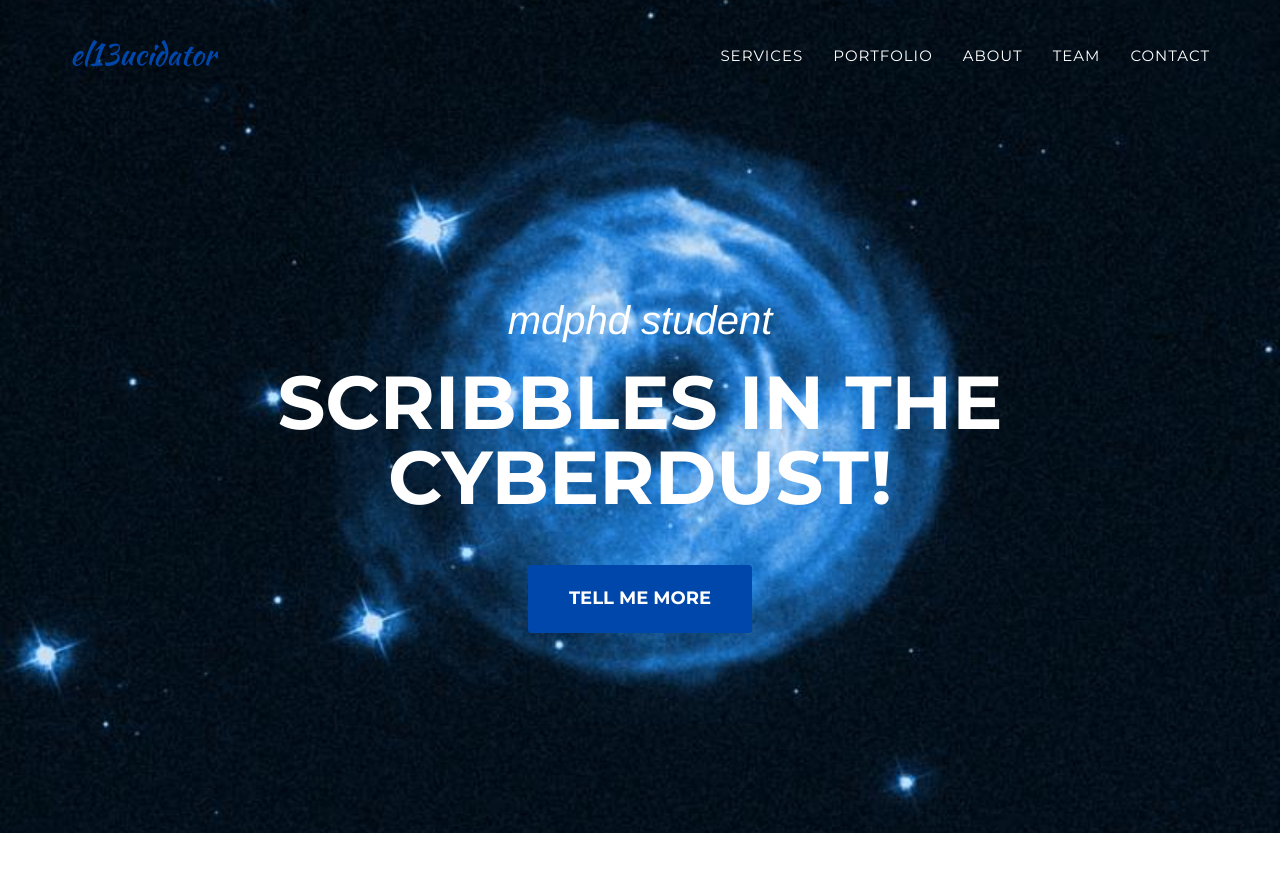
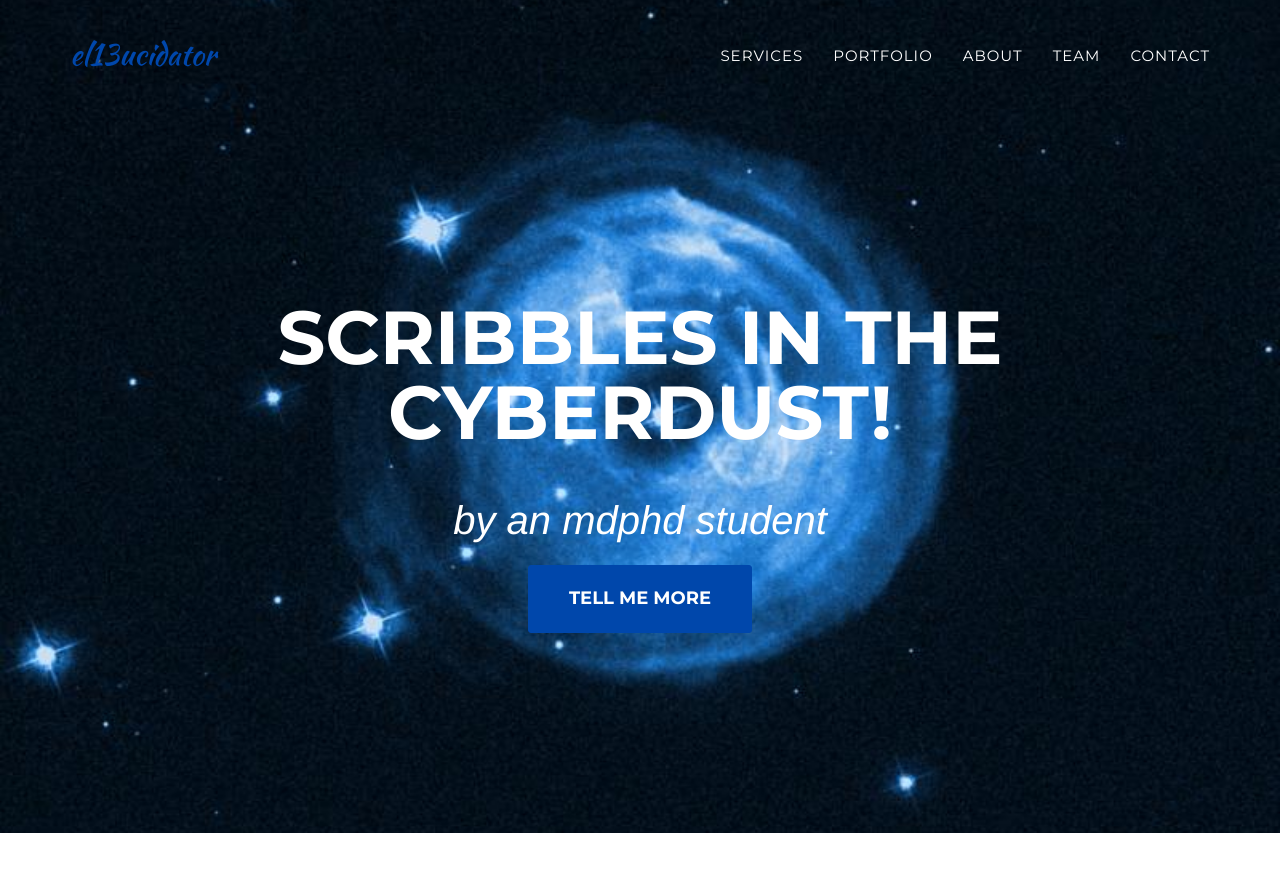
Before and after one commit to el13ucidator/el13ucidator.github.io, a Jekyll site: the page built from index.html, in a window 1280 px wide and 900 px high. Shown: the top 872 px of the window. Built offline with Jekyll 4.4.1, drawn with Linux system fonts in a browser that asks for light colours; some web fonts are replaced.

Commit message:
archive "orig" images, flip intro text order

```diff
--- a/_includes/header.html
+++ b/_includes/header.html
@@ -44,8 +44,8 @@
     <header>
         <div class="container">
             <div class="intro-text">
-                <div class="intro-lead-in">mdphd student</div>
                 <div class="intro-heading">scribbles in the cyberdust!</div>
+                <div class="intro-lead-in">by an mdphd student</div>
                 <a href="#services" class="page-scroll btn btn-xl">Tell Me More</a>
             </div>
         </div>
--- a/_layouts/default.html
+++ b/_layouts/default.html
@@ -10,9 +10,9 @@
     {% include services.html %}
     {% include portfolio_grid.html %}
     {% include about.html %}
-    {% include team.html %}
-    {% include clients.html %}
-    {% include contact.html %}
+ #   {% include team.html %}
+ #  {% include clients.html %}
+#    {% include contact.html %}
     {% include footer.html %}
     {% include modals.html %}
     {% include js.html %}
```
Also changed, not shown: img/about/orig/1.jpg (renamed from img/about/1.jpg), img/about/orig/2.jpg (renamed from img/about/2.jpg), img/about/orig/3.jpg (renamed from img/about/3.jpg), img/about/orig/4.jpg (renamed from img/about/4.jpg), img/logos/orig/aetuts.jpg (renamed from img/logos/aetuts.jpg), img/logos/orig/creative-market.jpg (renamed from img/logos/creative-market.jpg), img/logos/orig/designmodo.jpg (renamed from img/logos/designmodo.jpg), img/logos/orig/envato.jpg (renamed from img/logos/envato.jpg), img/logos/orig/microlancer.jpg (renamed from img/logos/microlancer.jpg), img/logos/orig/themeforest.jpg (renamed from img/logos/themeforest.jpg), img/logos/orig/wordpress.jpg (renamed from img/logos/wordpress.jpg), img/team/orig/1.jpg (renamed from img/team/1.jpg), img/team/orig/2.jpg (renamed from img/team/2.jpg), img/team/orig/3.jpg (renamed from img/team/3.jpg), 3 other files.
